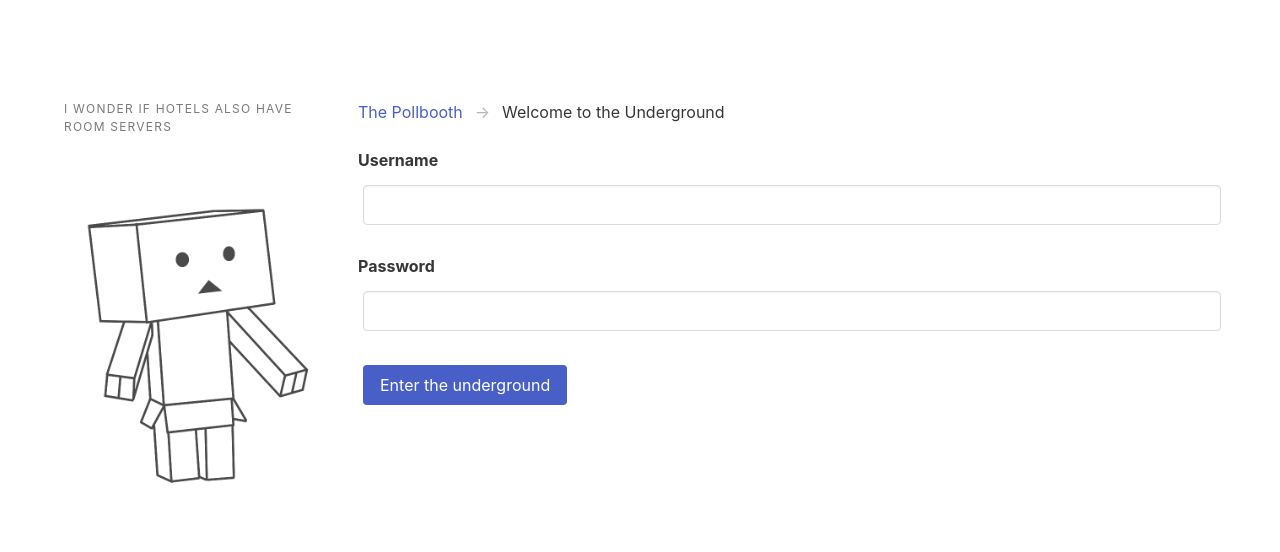
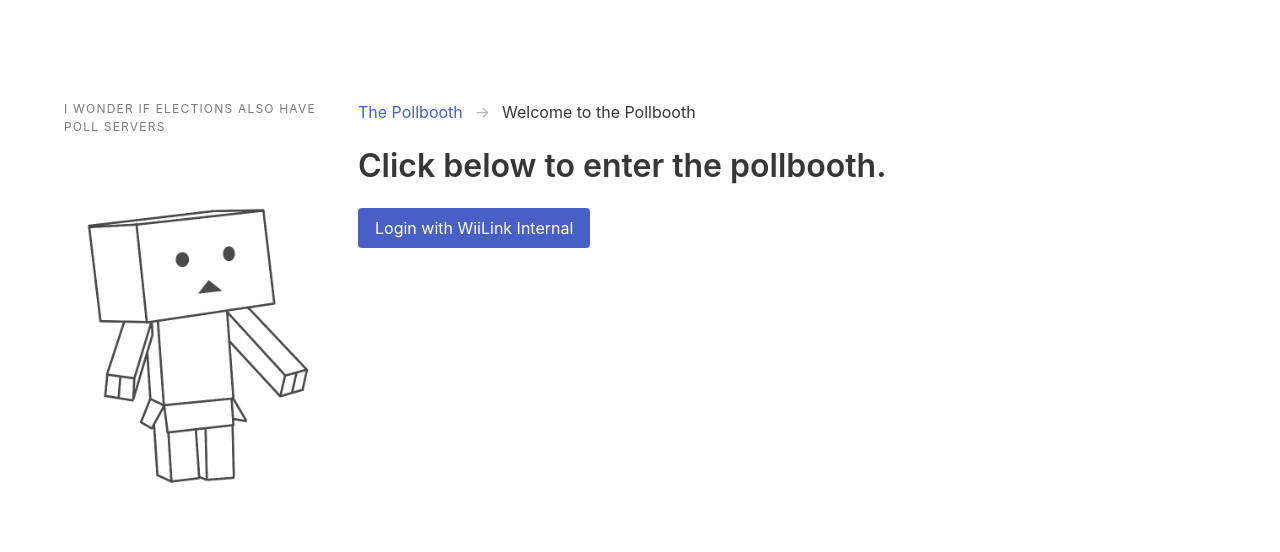
Before and after one commit to WiiLink24/EVCWebPanel, a Flask app: template templates/login.html in a window 1280 px wide. Shown: the top 552 px of the page. Run offline with Flask 3, Linux system fonts and the light colour scheme; the template is opened without the code that fills it: values that come from a table or form of the project are taken from there, others are empty; some libraries are stand-ins or nearby versions.

Commit message:
OIDC support

```diff
--- a/app.py
+++ b/app.py
@@ -1,14 +1,16 @@
 from flask import Flask
-from models import db, login
+from models import db
 import config
 
 app = Flask(__name__)
 app.config["SQLALCHEMY_DATABASE_URI"] = config.db_url
 app.config["SQLALCHEMY_TRACK_MODIFICATIONS"] = False
 app.config["SECRET_KEY"] = config.secret_key
+app.config["OIDC_CLIENT_SECRETS"] = config.oidc_client_secrets_json
+app.config["OIDC_SCOPES"] = "openid profile"
+app.config["OIDC_OVERWRITE_REDIRECT_URI"] = config.oidc_redirect_uri
 
 db.init_app(app)
-login.init_app(app)
 
 with app.app_context():
     db.create_all()
--- a/pollbooth/admin.py
+++ b/pollbooth/admin.py
@@ -1,16 +1,16 @@
-from flask import url_for, flash, render_template, send_from_directory
-from flask_login import current_user, login_user, login_required, logout_user
+from flask import url_for, render_template
+from flask_oidc import OpenIDConnect
 from werkzeug.utils import redirect
 
-from models import User, db
 from app import app
-from pollbooth.forms import LoginForm, NewUserForm, ChangePasswordForm
 
+import config
 
-@app.login_manager.unauthorized_handler
-def unauthorized():
-    return redirect(url_for("root"))
+oidc = OpenIDConnect(app)
 
+@app.context_processor
+def inject_oidc():
+    return dict(oidc=oidc)
 
 @app.route("/thepollbooth")
 @app.route("/thepollbooth/")
@@ -18,63 +18,23 @@ def root():
     return redirect(url_for("login"))
 
 
-@app.route("/thepollbooth/login", methods=["GET", "POST"])
+@app.route("/thepollbooth/login")
 def login():
-    if current_user.is_authenticated:
+    if oidc.user_loggedin:
         return redirect(url_for("admin"))
 
-    form = LoginForm()
-    if form.validate_on_submit():
-        user = User.query.filter_by(username=form.username.data).first()
-        if user is None or not user.check_password(form.password.data):
-            flash("Invalid username or password")
-        else:
-            login_user(user, remember=False)
-            return redirect(url_for("admin"))
-
-    return render_template("login.html", form=form)
-
-
-@app.route("/thepollbooth/create", methods=["GET", "POST"])
-@login_required
-def new_user():
-    form = NewUserForm()
-    if form.validate_on_submit():
-        u = User(username=form.username.data)
-        u.set_password(form.password1.data)
-        db.session.add(u)
-        db.session.commit()
-
-        return redirect(url_for("root"))
-
-    return render_template("user_new.html", form=form)
-
-
-@app.route("/thepollbooth/change_password", methods=["GET", "POST"])
-@login_required
-def change_password():
-    form = ChangePasswordForm()
-    if form.validate_on_submit():
-        print(type(current_user))
-        u = User.query.filter_by(username=current_user.username).first()
-        u.set_password(form.new_password.data)
-        db.session.add(u)
-        db.session.commit()
-        return redirect(url_for("admin"))
-
-    return render_template(
-        "user_pwchange.html", form=form, username=current_user.username
-    )
-
+    return render_template("login.html")
 
 @app.route("/thepollbooth/logout")
-@login_required
+@oidc.require_login
 def logout():
-    logout_user()
-    return redirect(url_for("login"))
+    oidc.logout()
+    response = redirect(config.oidc_logout_url)
+    response.set_cookie("session", expires=0)
+    return response
 
 
 @app.route("/thepollbooth/admin")
-@login_required
+@oidc.require_login
 def admin():
     return render_template("pollbooth.html")
--- a/pollbooth/forms.py
+++ b/pollbooth/forms.py
@@ -2,46 +2,10 @@ from flask_wtf import FlaskForm
 from wtforms import (
     StringField,
     SubmitField,
-    PasswordField,
     BooleanField,
     IntegerField
 )
 from wtforms.validators import DataRequired, ValidationError
-
-
-class LoginForm(FlaskForm):
-    username = StringField("Username")
-    password = PasswordField("Password")
-    submit = SubmitField("Enter the underground")
-
-
-class NewUserForm(FlaskForm):
-    username = StringField("Username", validators=[DataRequired()])
-    password1 = PasswordField("Password", validators=[DataRequired()])
-    password2 = PasswordField("Confirm Password", validators=[DataRequired()])
-    upload = SubmitField("Complete")
-
-    def validate_password1(self, _):
-        if self.password1.data != self.password2.data:
-            return ValidationError("New passwords must be the same")
-
-
-class ChangePasswordForm(FlaskForm):
-    current_password = PasswordField("Password", validators=[DataRequired()])
-    new_password = PasswordField("New Password", validators=[DataRequired()])
-    new_password_confirmation = PasswordField(
-        "Confirm New Password", validators=[DataRequired()]
-    )
-    complete = SubmitField("Complete")
-
-    def validate_current_password(self, _):
-        if self.current_password.data == self.new_password.data:
-            return ValidationError("New password cannot be the same as current!")
-
-    def validate_new_password(self, _):
-        if self.new_password.data != self.new_password_confirmation.data:
-            return ValidationError("New passwords must be the same")
-
 
 class QuestionForm(FlaskForm):
     content_japanese = StringField("Japanese Question", validators=[DataRequired()])
--- a/requirements.txt
+++ b/requirements.txt
@@ -1,5 +1,5 @@
 Flask>=2.2
 psycopg2>=2.9
 flask_sqlalchemy>=3.0.3
-flask-login>=0.5
+flask-oidc>=2.2.0
 flask-wtf>=1.0
--- a/templates/includes/sidebar.html
+++ b/templates/includes/sidebar.html
@@ -22,7 +22,7 @@
 {% endmacro %}
 
 <aside class="menu">
-    {% if current_user.is_authenticated %}
+    {% if g.oidc_user.logged_in %}
     <p class="menu-label">
         General
     </p>
@@ -34,14 +34,12 @@
     <p class="menu-label">
         Account
     </p>
-    {{ menu_item('Add User', 'new_user', 'fa-user') }}
-    {{ menu_item('Change Password', 'change_password', 'fa-key') }}
     <ul class="menu-list">
         <li><a href="{{ url_for('logout') }}"><i class="fas fa-sign-out-alt" style="margin-right: .75em; width: 1em; height: 1em;"></i>Logout</a></li>
     </ul>
     {% else %}
     <p class="menu-label">
-        I wonder if hotels also have room servers
+        I wonder if elections also have poll servers
     </p>
     <ul class="menu-list">
         <figure class="image is-2by3">
--- a/templates/login.html
+++ b/templates/login.html
@@ -1,21 +1,14 @@
 {% extends "generic/base.html" %}
 
 {% block title %}
-    Welcome to the Underground
+    Welcome to the Pollbooth
 {% endblock %}
 
 {% block content %}
-    <form action="" method="post">
-        <p>
-            {{ form.hidden_tag() }}
-            {{ form.username.label(class_="label") }}
-            {{ form.username(size=32, class_="input") }}
-            <br>
-            <br>
-            {{ form.password.label(class_="label") }}
-            {{ form.password(size=32, class_="input") }}
-        </p>
-        <br>
-        <p>{{ form.submit(class_="button is-link") }}</p>
-    </form>
+<h1 class="title">Click below to enter the pollbooth.</h1>
+<p class="buttons" style="display: block">
+    <a href="{{ url_for('admin') }}">
+        <button class="button is-link">Login with WiiLink Internal</button>
+    </a>
+</p>
 {% endblock %}
--- a/templates/pollbooth.html
+++ b/templates/pollbooth.html
@@ -5,11 +5,11 @@
 {% endblock %}
 
 {% block content %}
-    <h1 class="title">Welcome, {{ current_user.username }}.</h1>
+    <h1 class="title">Welcome, {{ g.oidc_user.profile.name }}.</h1>
     <h2 class="subtitle">Click on an operation below to get started:</h2>
     <p class="buttons" style="display: block">
-        <a href="{{ url_for('change_password') }}">
-            <button class="button is-link">Change Password</button>
+        <a href="{{ url_for('list_questions') }}">
+            <button class="button is-link">Manage Questions</button>
         </a>
         <br/>
         <br/>
```
Also changed, not shown: models.py (+1 -45 lines), pollbooth/questions.py (+5 -6 lines), templates/user_new.html (deleted, +0 -22 lines), templates/user_pwchange.html (deleted, +0 -25 lines).
